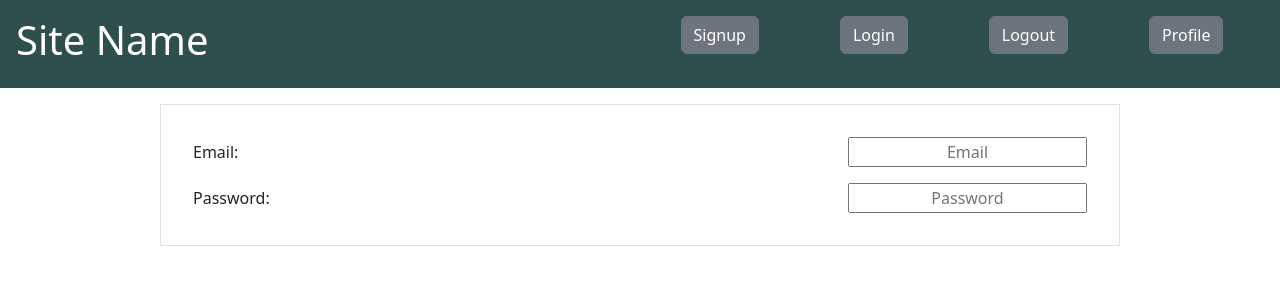
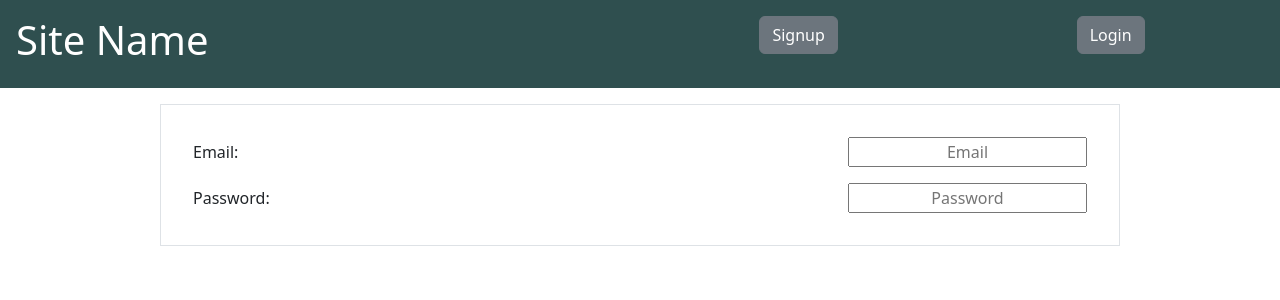
Before and after one commit to nicholas-myers/react-user-template, a React (Create React App) app: page /login in a window 1280 px wide. Shown: the top 300 px of the page. Built offline with nearby package versions, Linux system fonts and the light colour scheme.

Commit message:
add conditionals for nav bar based on logged in status

```diff
--- a/src/views/components/Header.tsx
+++ b/src/views/components/Header.tsx
@@ -1,10 +1,15 @@
+import { useState } from "react";
 import { Button, Nav, NavItem } from "reactstrap";
 import { Link } from "react-router-dom";
+
 const Header = () => {
+  const [isLoggedIn, setIsLoggedIn] = useState(false);
   return (
     <header className="d-flex justify-content-between p-3">
       <h1>Site Name</h1>
       <Nav className="w-50 justify-content-around">
+        {isLoggedIn === false && (
+          <>
             <NavItem>
               <Link to="signup">
                 <Button>Signup</Button>
@@ -15,6 +20,10 @@ const Header = () => {
                 <Button>Login</Button>
               </Link>
             </NavItem>
+          </>
+        )}
+        {isLoggedIn === true && (
+          <>
             <NavItem>
               <Link to="/">
                 <Button>Logout</Button>
@@ -25,6 +34,8 @@ const Header = () => {
                 <Button>Profile</Button>
               </Link>
             </NavItem>
+          </>
+        )}
       </Nav>
     </header>
   );
```
Lines whose indentation alone changed are shown as unchanged.
